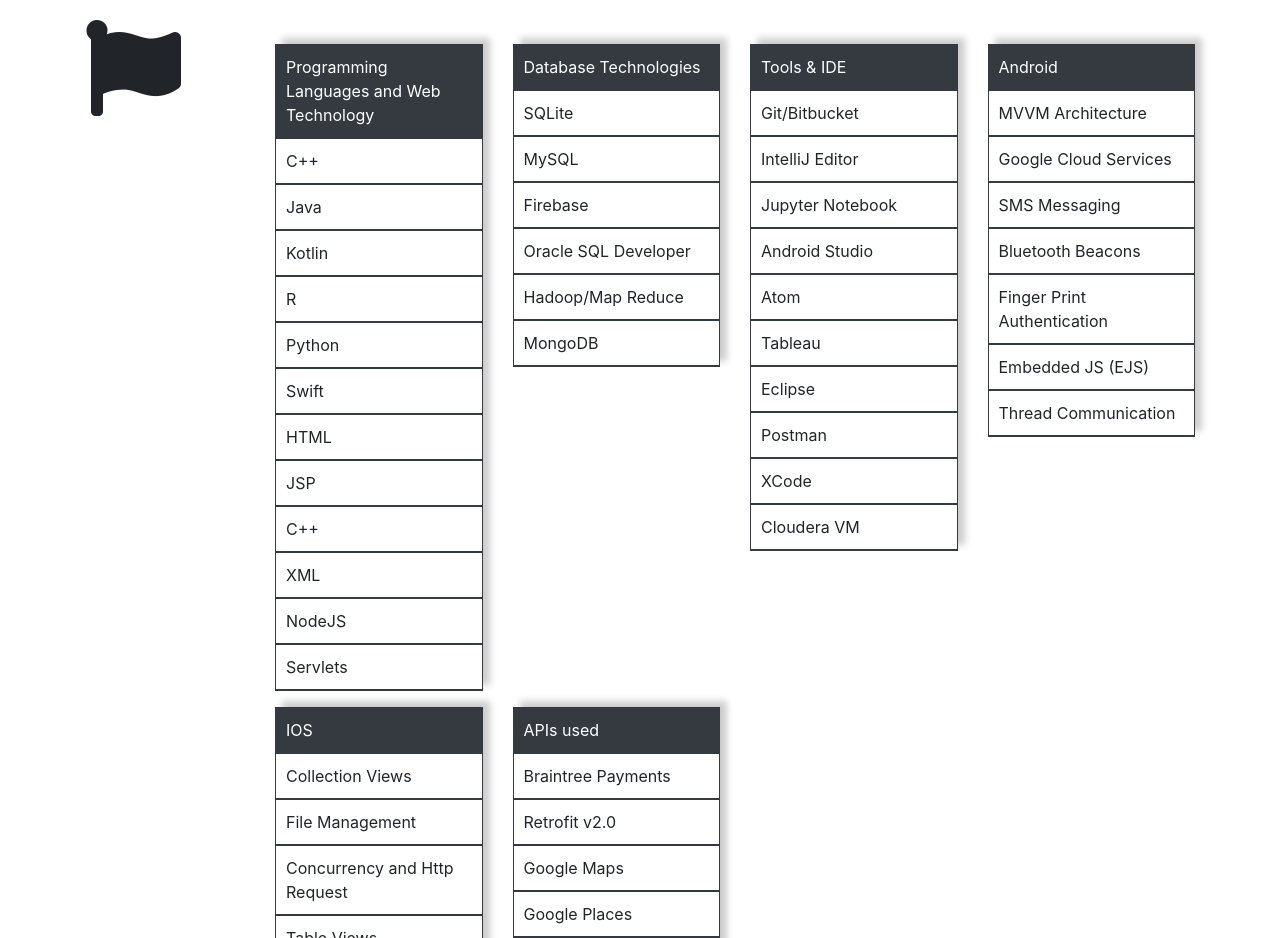
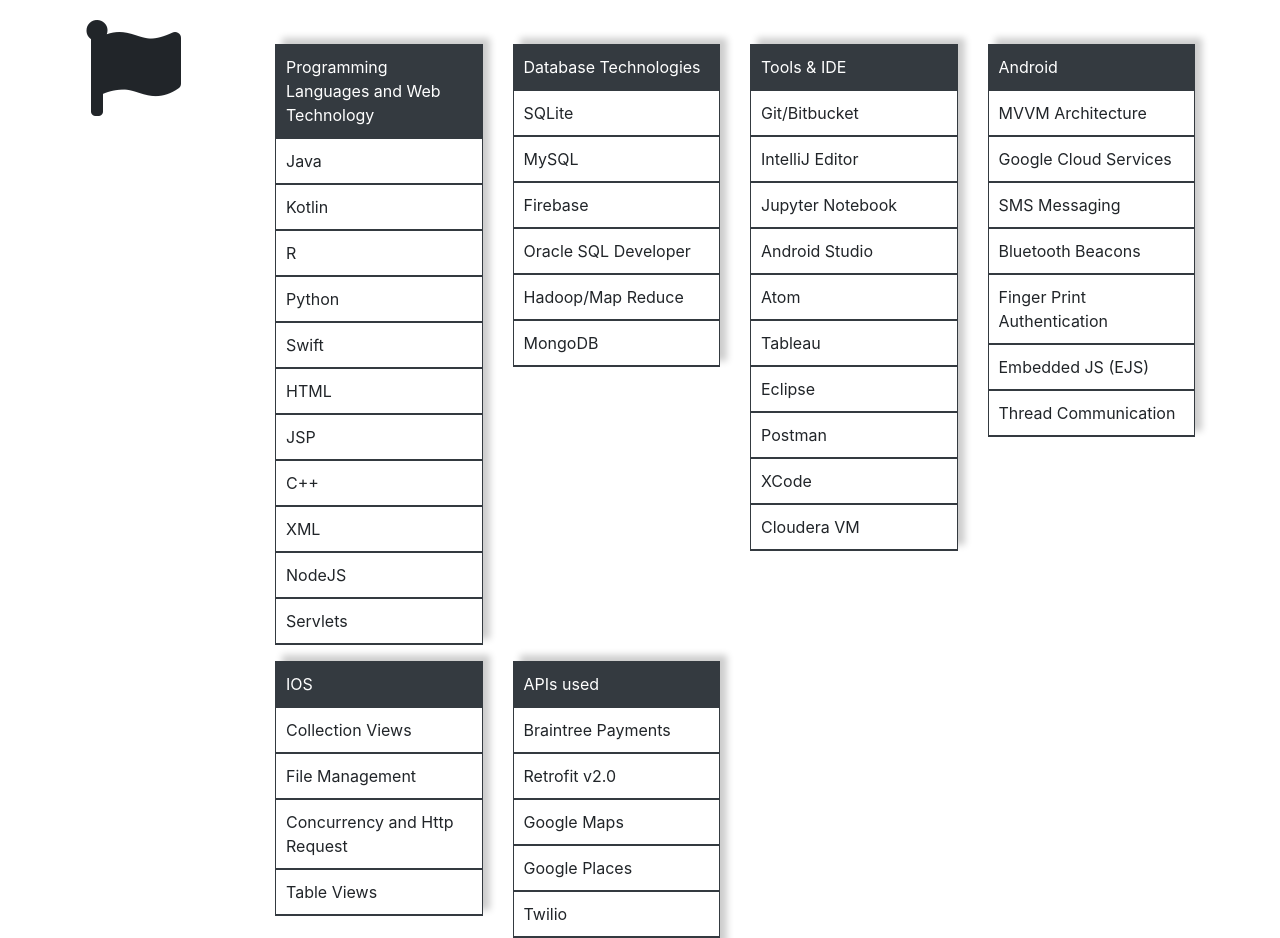
Before and after one commit to patelayush/patelayush.github.io, a plain HTML site: page index.html in a window 1280 px wide. Shown: the part 1700-2638 px from the top of the page. Drawn offline with nearby package versions, Linux system fonts and the light colour scheme.

Commit message:
Updated resume

```diff
--- a/index.html
+++ b/index.html
@@ -182,7 +182,6 @@
               <div class="col-md-3">
                 <ul class="skills">
                   <li class="skills-header">Programming Languages and Web Technology</li>
-                  <li class="skills-header-items">C++</li>
                   <li class="skills-header-items">Java</li>
                   <li class="skills-header-items">Kotlin</li>
                   <li class="skills-header-items">R</li>
```
Also changed, not shown: 2 other files.
